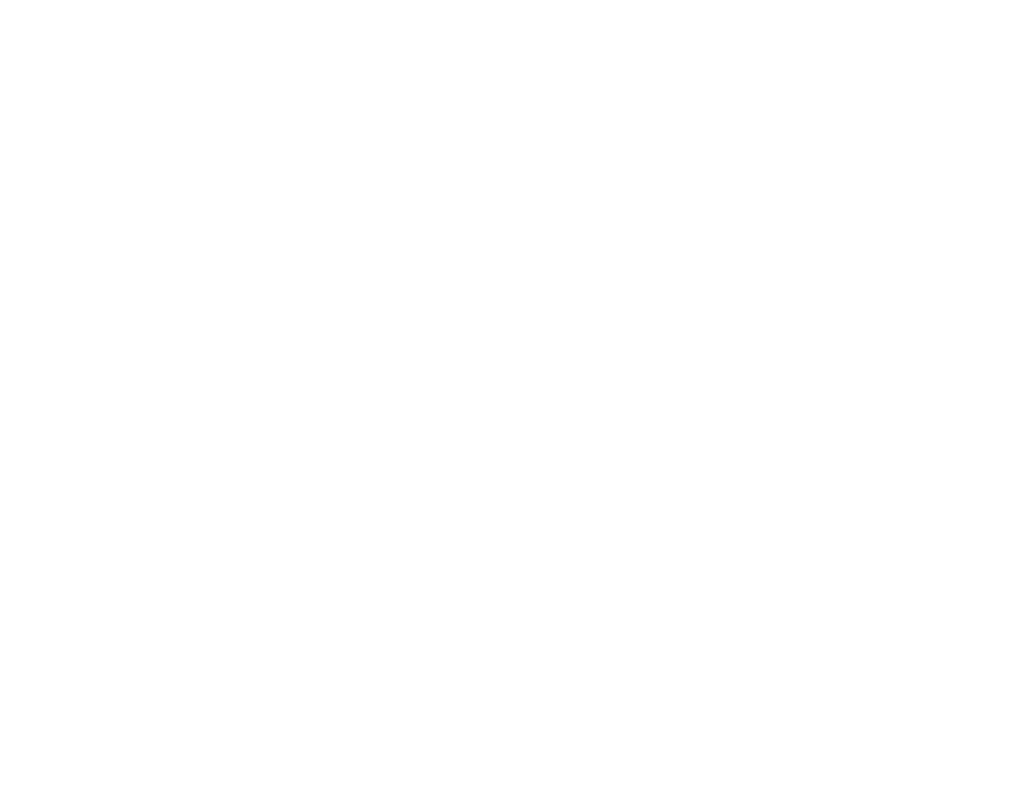
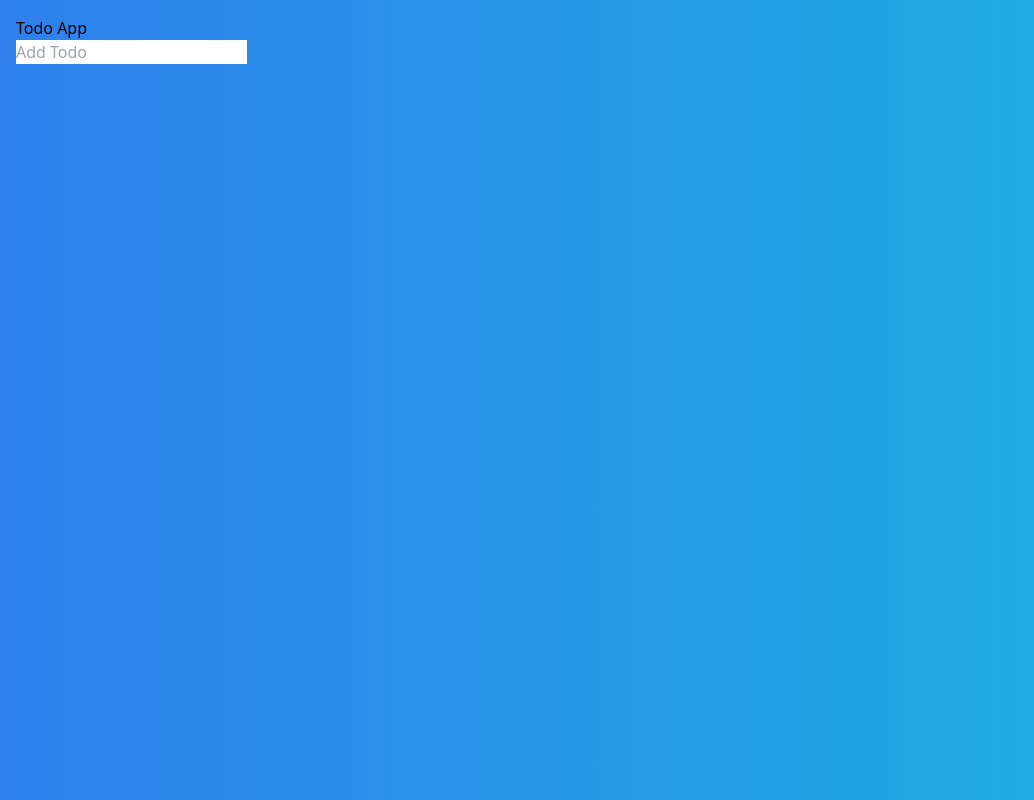
Before and after one commit to NellyNel520/todo-app-react, a React (Create React App) app: page / in a window 1280 px wide. Shown: the whole page, without its empty margins (0-1034 px from the left). Built offline with nearby package versions, Linux system fonts and the light colour scheme; the HTML template or start-up script is replaced by a standard one.

Commit message:
installed react icons

```diff
--- a/package.json
+++ b/package.json
@@ -8,6 +8,7 @@
     "@testing-library/user-event": "^13.5.0",
     "react": "^18.2.0",
     "react-dom": "^18.2.0",
+    "react-icons": "^4.7.1",
     "react-scripts": "5.0.1",
     "web-vitals": "^2.1.4"
   },
--- a/src/App.js
+++ b/src/App.js
@@ -1,8 +1,17 @@
 import React from "react";
 
+const style = {
+  bg: `h-screen w-screen p-4 bg-gradient-to-r from-[#2F80ED] to-[#1CB5E0]`
+}
 function App() {
   return (
-    <div className="App">
+    <div className={style.bg}>
+      <div className={style.container}>
+      <h3 className={style.heading}>Todo App</h3>
+      <form className={style.form}>
+          <input className={style.input} type="text" placeholder="Add Todo" />
+      </form>
+      </div>
 
     </div>
   );
```
Also changed, not shown: 1 other file (tests, documents, lock files or other folders).
